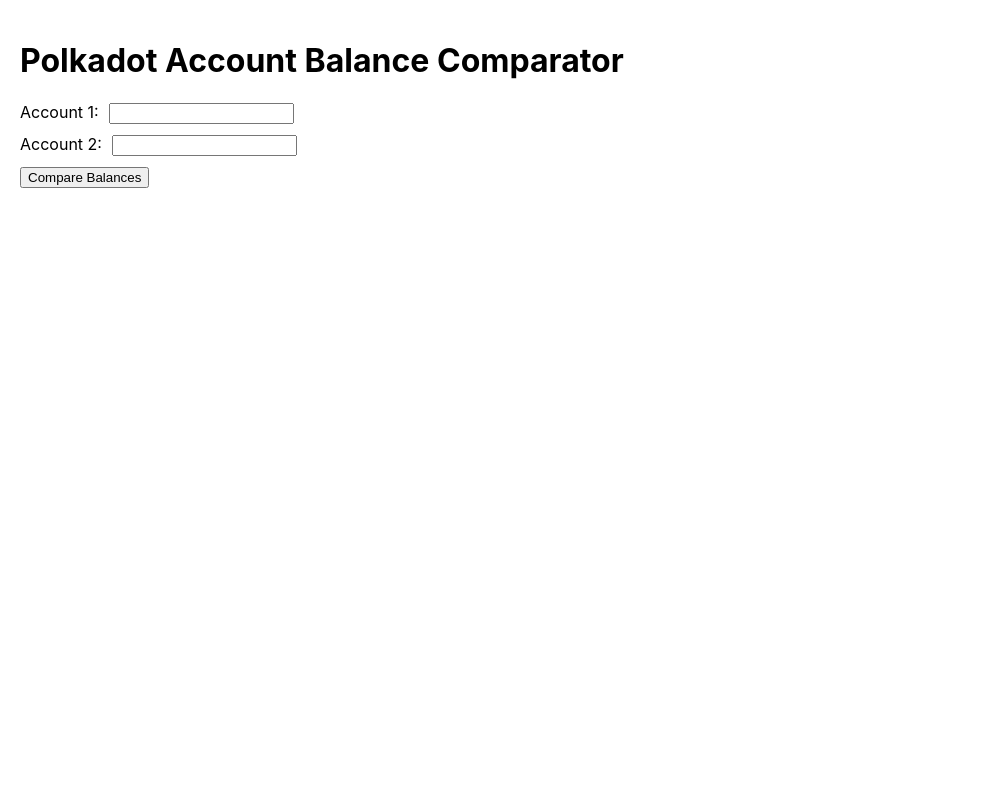
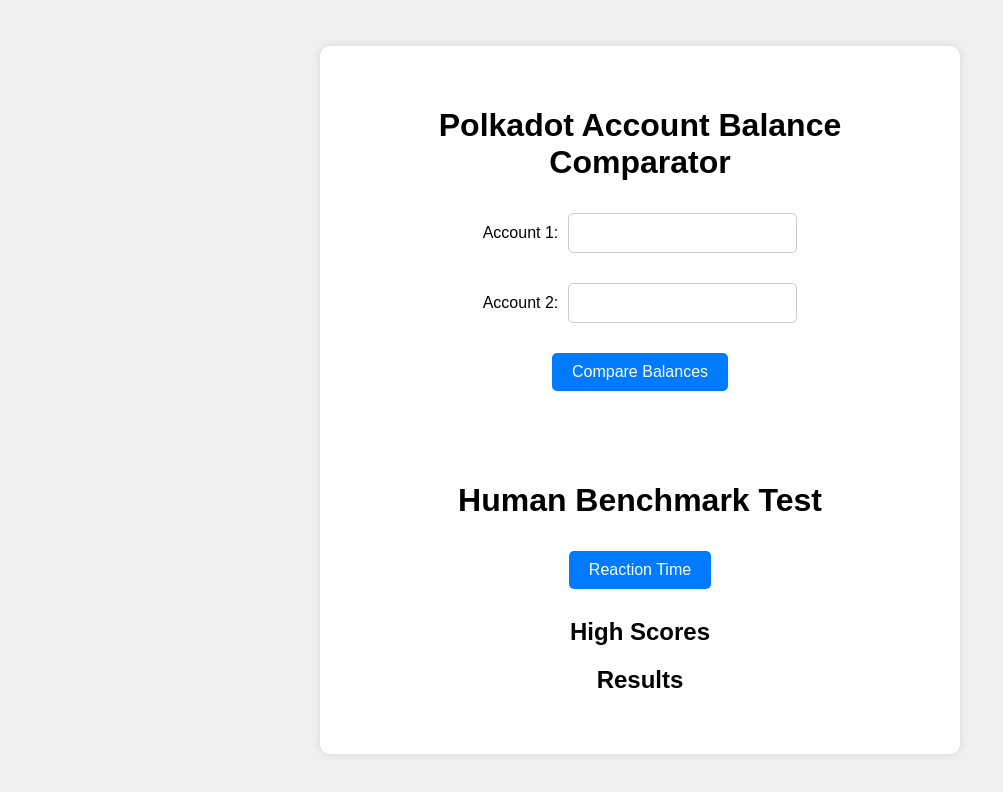
Before and after one commit to BraedenCu/PolkadotParachainEducationGame, a React (Create React App) app: page / in a window 1280 px wide. Shown: the top 792 px of the page, without its empty margins (0-1003 px from the left). Built offline with nearby package versions, Linux system fonts and the light colour scheme.

Commit message:
working with reaction and balance

```diff
--- a/src/App.js
+++ b/src/App.js
@@ -2,6 +2,8 @@
 
 import React, { useState } from 'react';
 import { ApiPromise, WsProvider } from '@polkadot/api';
+import ReactionTime from './components/ReactionTime';
+import './index.css';
 
 const App = () => {
   const [account1, setAccount1] = useState('');
@@ -10,6 +12,17 @@
   const [balance2, setBalance2] = useState(null);
   const [loading, setLoading] = useState(false);
   const [error, setError] = useState('');
+  const [currentGame, setCurrentGame] = useState(null);
+  const [results, setResults] = useState([]);
+  const [highScore, setHighScore] = useState({});
+
+  const handleGameEnd = (result) => {
+    if (result !== null) {
+      setResults([...results, { game: 'reactionTime', result }]);
+    }
+    setHighScore({ ...highScore, reactionTime: Math.max(highScore.reactionTime || 0, result) });
+    setCurrentGame(null);
+  };
 
   const fetchBalances = async () => {
     setLoading(true);
@@ -30,6 +43,7 @@
   };
 
   return (
+    <div className="container">
       <div style={{ padding: '20px' }}>
         <h1>Polkadot Account Balance Comparator</h1>
         <div style={{ marginBottom: '10px' }}>
@@ -71,6 +85,35 @@
           )}
         </div>
       </div>
+
+      <div style={{ padding: '20px' }}>
+        <h1>Human Benchmark Test</h1>
+        {currentGame ? (
+          <ReactionTime onGameEnd={handleGameEnd} />
+        ) : (
+          <div>
+            <button onClick={() => setCurrentGame('reactionTime')}>Reaction Time</button>
+            <h2>High Scores</h2>
+            <ul>
+              {Object.entries(highScore).map(([game, score]) => (
+                <li key={game}>
+                  {game}: {score}
+                </li>
+              ))}
+            </ul>
+            <h2>Results</h2>
+            <ul>
+              {results.map((result, index) => (
+                <li key={index}>
+                  {result.game}: {result.result} ms
+                </li>
+              ))}
+            </ul>
+          </div>
+        )}
+        {currentGame && <button onClick={() => setCurrentGame(null)}>Back to Menu</button>}
+      </div>
+    </div>
   );
 };
 
--- /dev/null
+++ b/src/components/ReactionTime.css
@@ -0,0 +1,20 @@
+/* src/components/ReactionTime.css */
+.reaction-container {
+  display: flex;
+  flex-direction: column;
+  align-items: center;
+  justify-content: center;
+  height: 100vh;
+  text-align: center;
+}
+
+.reaction-click {
+  display: flex;
+  align-items: center;
+  justify-content: center;
+  background-color: green;
+  color: white;
+  width: 100%;
+  height: 100%;
+  font-size: 3rem;
+}
--- /dev/null
+++ b/src/components/ReactionTime.js
@@ -0,0 +1,56 @@
+// src/components/ReactionTime.js
+import React, { useState, useEffect } from 'react';
+import './ReactionTime.css';
+
+const ReactionTime = ({ onGameEnd }) => {
+  const [start, setStart] = useState(false);
+  const [waiting, setWaiting] = useState(false);
+  const [reactionTime, setReactionTime] = useState(null);
+  const [startTime, setStartTime] = useState(null);
+
+  useEffect(() => {
+    const handleClick = () => {
+      if (start) {
+        const time = new Date().getTime() - startTime;
+        setReactionTime(time);
+        setStart(false);
+        onGameEnd(time);
+      } else if (waiting) {
+        onGameEnd(null);
+      }
+    };
+
+    window.addEventListener('click', handleClick);
+
+    return () => {
+      window.removeEventListener('click', handleClick);
+    };
+  }, [start, waiting, startTime, onGameEnd]);
+
+  const startTest = () => {
+    setWaiting(true);
+    setReactionTime(null);
+    setTimeout(() => {
+      setStart(true);
+      setWaiting(false);
+      setStartTime(new Date().getTime());
+    }, Math.random() * 3000 + 2000); // random delay
+  };
+
+  return (
+    <div className="reaction-container">
+      <h2>Reaction Time Test</h2>
+      {waiting && <p>Wait for the green signal...</p>}
+      {start ? (
+        <div className="reaction-click">
+          <p>Click</p>
+        </div>
+      ) : (
+        <button onClick={startTest}>Start</button>
+      )}
+      {reactionTime && <p>Your reaction time is: {reactionTime} ms</p>}
+    </div>
+  );
+};
+
+export default ReactionTime;
--- a/src/index.css
+++ b/src/index.css
@@ -1,13 +1,68 @@
+/* src/index.css */
 body {
   margin: 0;
-  font-family: -apple-system, BlinkMacSystemFont, 'Segoe UI', 'Roboto', 'Oxygen',
-    'Ubuntu', 'Cantarell', 'Fira Sans', 'Droid Sans', 'Helvetica Neue',
-    sans-serif;
-  -webkit-font-smoothing: antialiased;
-  -moz-osx-font-smoothing: grayscale;
+  padding: 0;
+  box-sizing: border-box;
+  display: flex;
+  justify-content: center;
+  align-items: center;
+  height: 100vh;
+  background-color: #f0f0f0;
+  font-family: Arial, sans-serif;
 }
 
-code {
-  font-family: source-code-pro, Menlo, Monaco, Consolas, 'Courier New',
-    monospace;
+#root {
+  width: 100%;
+  height: 100%;
+  display: flex;
+  justify-content: center;
+  align-items: center;
 }
+
+.container {
+  background-color: #fff;
+  box-shadow: 0 0 10px rgba(0, 0, 0, 0.1);
+  border-radius: 10px;
+  padding: 20px;
+  text-align: center;
+  width: 90%;
+  max-width: 600px;
+}
+
+button {
+  margin: 10px;
+  padding: 10px 20px;
+  font-size: 16px;
+  border: none;
+  border-radius: 5px;
+  cursor: pointer;
+  background-color: #007bff;
+  color: #fff;
+}
+
+button:hover {
+  background-color: #0056b3;
+}
+
+.grid div {
+  background-color: #d3d3d3;
+  border: 1px solid #ccc;
+  border-radius: 5px;
+  transition: background-color 0.3s;
+}
+
+.grid div.active {
+  background-color: #007bff;
+}
+
+.grid div.clicked {
+  background-color: #28a745;
+}
+
+input {
+  padding: 10px;
+  font-size: 16px;
+  margin: 10px 0;
+  border-radius: 5px;
+  border: 1px solid #ccc;
+}
--- a/src/index.js
+++ b/src/index.js
@@ -1,17 +1,12 @@
+// src/index.js
 import React from 'react';
-import ReactDOM from 'react-dom/client';
+import ReactDOM from 'react-dom';
 import './index.css';
 import App from './App';
-import reportWebVitals from './reportWebVitals';
 
-const root = ReactDOM.createRoot(document.getElementById('root'));
-root.render(
+ReactDOM.render(
   <React.StrictMode>
     <App />
-  </React.StrictMode>
+  </React.StrictMode>,
+  document.getElementById('root')
 );
-
-// If you want to start measuring performance in your app, pass a function
-// to log results (for example: reportWebVitals(console.log))
-// or send to an analytics endpoint. Learn more: https://bit.ly/CRA-vitals
-reportWebVitals();
```
Lines whose indentation alone changed are shown as unchanged.
